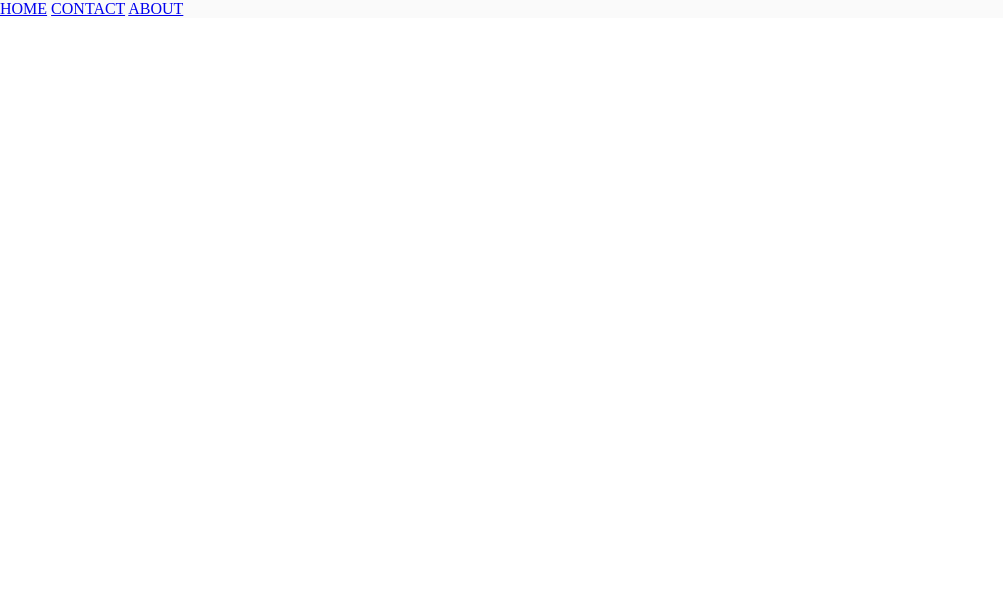
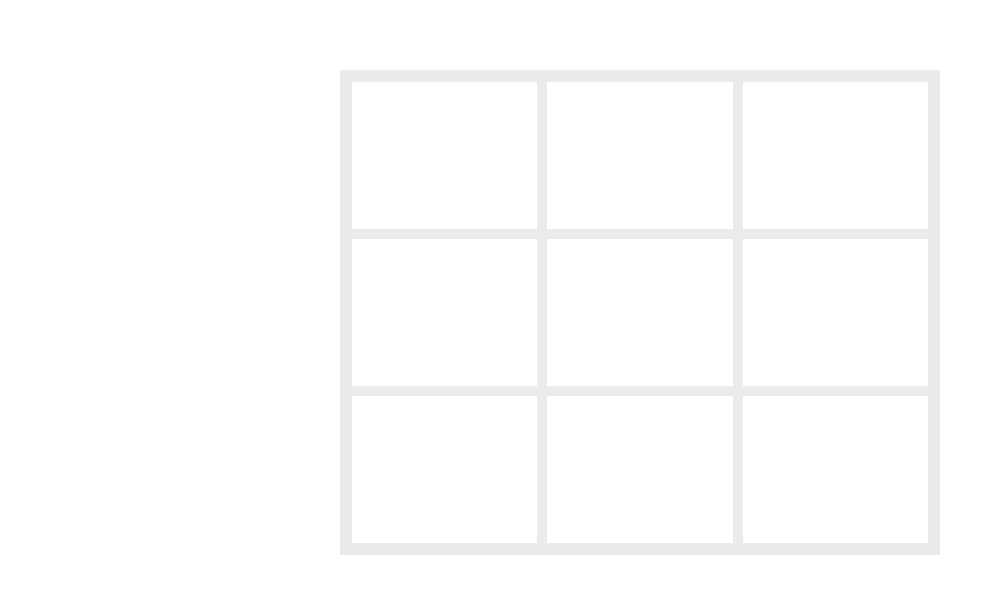
Before and after one commit to Javier-Machin/js-tic-tac-toe, a plain HTML site: page index.html in a window 1280 px wide. Shown: the whole page, without its empty margins (0-1003 px from the left). Drawn offline with Linux system fonts and the light colour scheme.

Commit message:
Add new board, computer play, end of game check and reset board functions

```diff
--- a/index.html
+++ b/index.html
@@ -6,24 +6,9 @@
   <meta name="viewport" content="width=device-width,initial-scale=1">
 </head>
 <body>
+  <div class="game-board">
 
-  <header class="navbar">
-    <nav class="nav-links">
-      <a href="#">HOME</a>
-      <a href="#">CONTACT</a>
-      <a href="#">ABOUT</a>
-    </nav>
-  </header>
-
-  <section class="main-container">
-    <header>
-    </header>
-    <section>
-      <article>
-      </article>
-    </section>
-  </section>
-
+  </div>
 </body>
 <script src="./scripts/script.js"></script>
 </html>
--- a/scripts/script.js
+++ b/scripts/script.js
@@ -0,0 +1,54 @@
+const gameBoard = document.querySelector(".game-board");
+let roundCount = 0;
+
+function newBoard() {
+  for (let i = 0; i < 9; i++) {
+    const node = document.createElement("p");
+
+    node.innerHTML = "W";
+    node.classList = "grid-element";
+    node.id = `element${i + 1}`;
+
+    node.addEventListener("click", function() {
+      if (node.innerHTML == "W") {
+        roundCount += 1;
+        node.innerHTML = "X";
+        node.classList.add("visible-text");
+
+        !gameHasEnded() ? computerPlay() : resetBoard();
+      }
+    })
+
+    gameBoard.appendChild(node);
+  }
+
+}
+
+function computerPlay() {
+  let randomNum = Math.floor(Math.random() * 9) + 1;
+  let target = document.getElementById(`element${randomNum}`);
+
+  while (target.innerHTML != "W") {
+    randomNum = Math.floor(Math.random() * 9) + 1;
+    target = document.getElementById(`element${randomNum}`);
+  }
+
+  target.innerHTML = "O";
+  target.classList.add("visible-text");
+ }
+
+function gameHasEnded() {
+  return (roundCount < 5 ? false : true);
+}
+
+function resetBoard() {
+  for (let i = 0; i < 9; i++) {
+    const gridElement = document.getElementById(`element${i+1}`);
+    gridElement.classList.remove("visible-text");
+    gridElement.innerHTML = "W";
+    roundCount = 0
+  }
+}
+
+
+newBoard();
--- a/stylesheets/main.css
+++ b/stylesheets/main.css
@@ -2,13 +2,33 @@ html, body {
   width: 100%;
   height: 100%;
   margin: 0;
+  font-family: sans-serif;
 }
 
-.navbar {
-  position: fixed;
-  top: 0;
-  width: 100%;
-  min-width: 250px;
-  z-index: 2;
-  background: rgb(250,250,250);
+.game-board {
+  display: grid;
+  width: 45%;
+  margin: 70px auto;
+  grid-template-rows: repeat(3, 1fr);
+  grid-template-columns: repeat(3, 1fr);
+  grid-gap: 10px 10px;
+  padding: 12px;
+  background-color: rgb(235,235,235);
 }
+
+.grid-element {
+  margin: 0;
+  background: white;
+  font-size: 10vw;
+  color: white;
+  text-align: center;
+  cursor: pointer;
+  -webkit-user-select: none; /* Safari */
+  -moz-user-select: none; /* Firefox */
+  -ms-user-select: none; /* IE10+/Edge */
+  user-select: none; /* Standard */
+}
+
+.visible-text {
+  color: black;
+}
```
